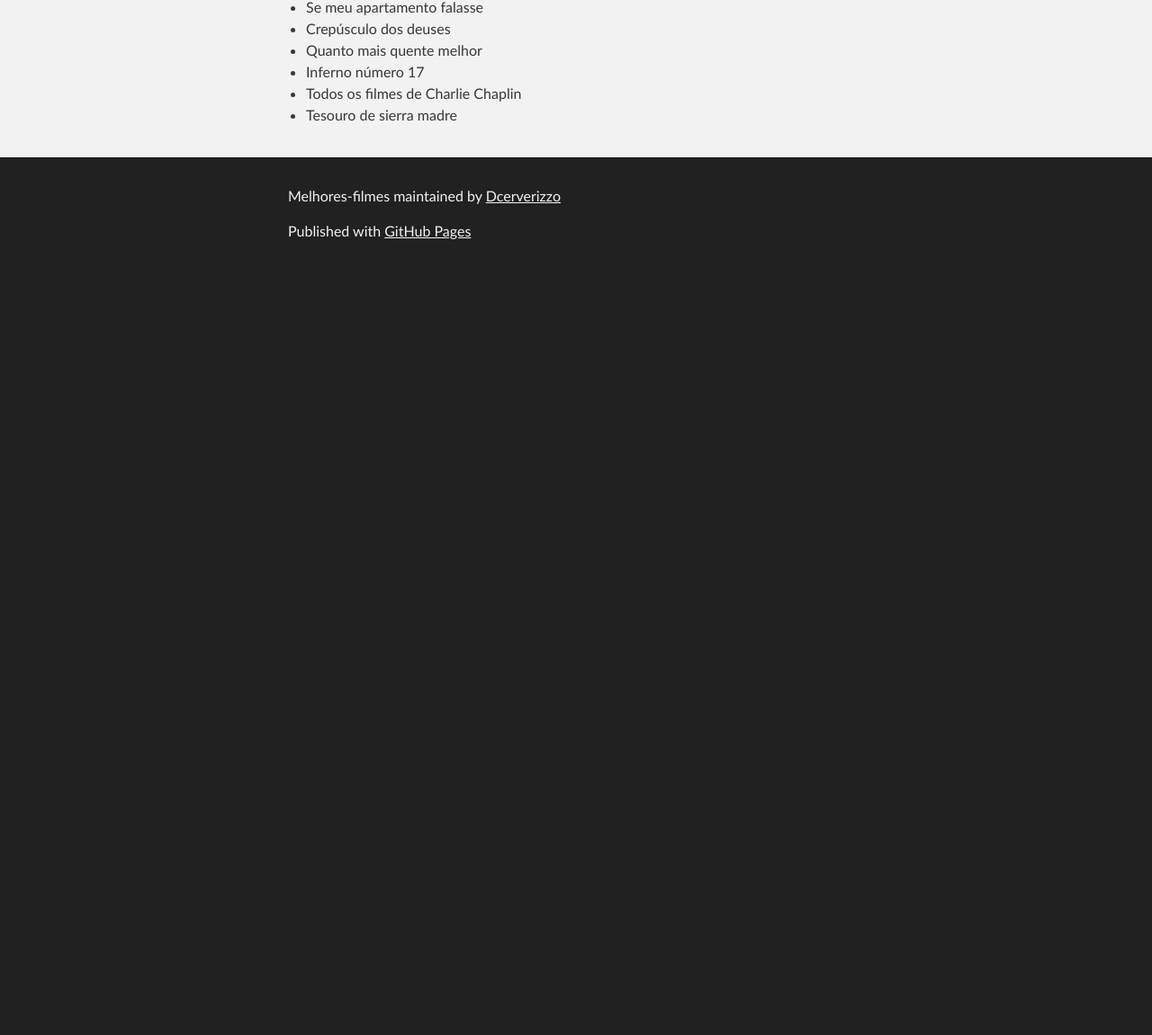
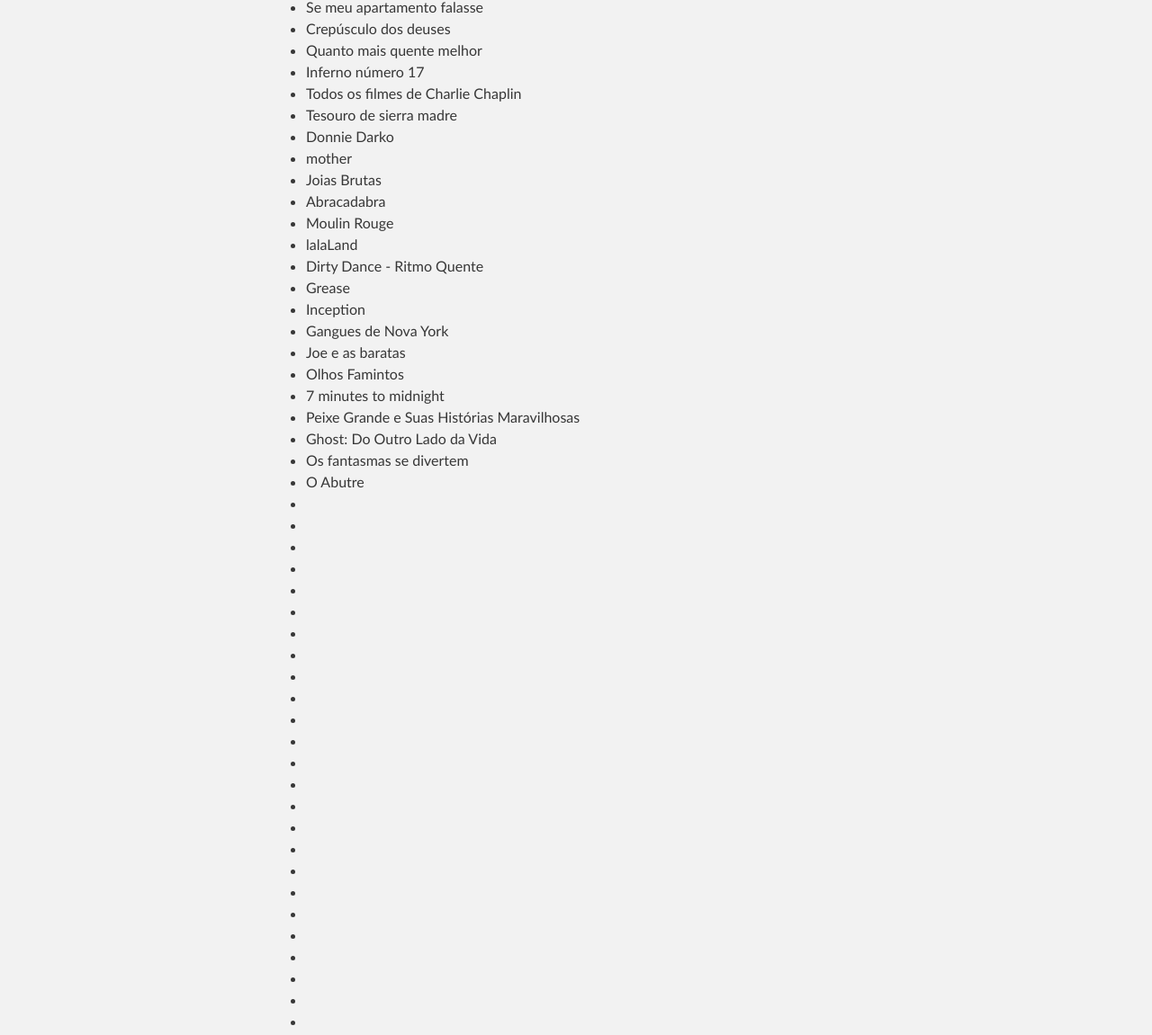
Before and after one commit to Dcerverizzo/melhores-filmes, a plain HTML site: page index.html in a window 1280 px wide. Shown: the part 1598-2749 px from the top of the page at 90% size. Before the commit the page ends 1902 px from the top, so only its background shows below. Drawn offline with Linux system fonts and the light colour scheme.

Commit message:
Update index.html

```diff
--- a/index.html
+++ b/index.html
@@ -90,6 +90,50 @@
 <li>Inferno número 17</li>
 <li>Todos os filmes de Charlie Chaplin</li>
 <li>Tesouro de sierra madre</li>
+<li>Donnie Darko</li>
+<li>mother</li>
+<li>Joias Brutas</li>
+<li>Abracadabra</li>
+<li>Moulin Rouge</li>
+<li>lalaLand</li>
+<li>Dirty Dance - Ritmo Quente</li>
+<li>Grease</li>
+<li>Inception</li>
+<li>Gangues de Nova York</li>
+<li>Joe e as baratas</li>
+<li>Olhos Famintos</li>
+<li>7 minutes to midnight </li>
+<li>Peixe Grande e Suas Histórias Maravilhosas</li>
+<li>Ghost: Do Outro Lado da Vida</li>
+<li>Os fantasmas se divertem</li>
+<li>O Abutre</li>
+<li></li>
+<li></li>
+<li></li>
+<li></li>
+<li></li>
+<li></li>
+<li></li>
+<li></li>
+<li></li>
+<li></li>
+<li></li>
+<li></li>
+<li></li>
+<li></li>
+<li></li>
+<li></li>
+<li></li>
+<li></li>
+<li></li>
+<li></li>
+<li></li>
+<li></li>
+<li></li>
+<li></li>
+<li></li>
+
+
 </ul>
       </section>
     </div>
```
